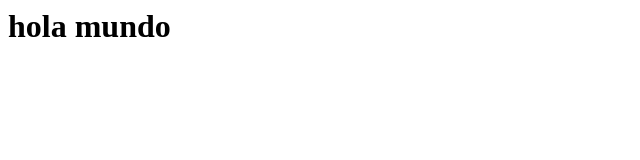
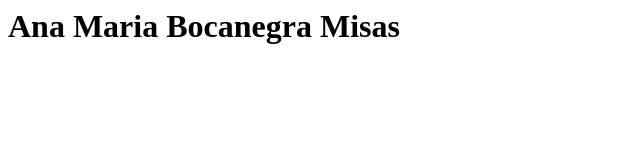
Before and after one commit to juannie07/ejercicio_git, a plain HTML site: page index.html in a window 1280 px wide. Shown: the whole page, without its empty margins (0-640 px from the left). Drawn offline with Linux system fonts and the light colour scheme.

Commit message:
segundo commit

```diff
--- a/index.html
+++ b/index.html
@@ -4,6 +4,6 @@
 	</head>
 
 	<body>
-        <h1>hola mundo</h1>
+        <h1>Ana Maria Bocanegra Misas</h1>
 	</body>
 </html>
```
